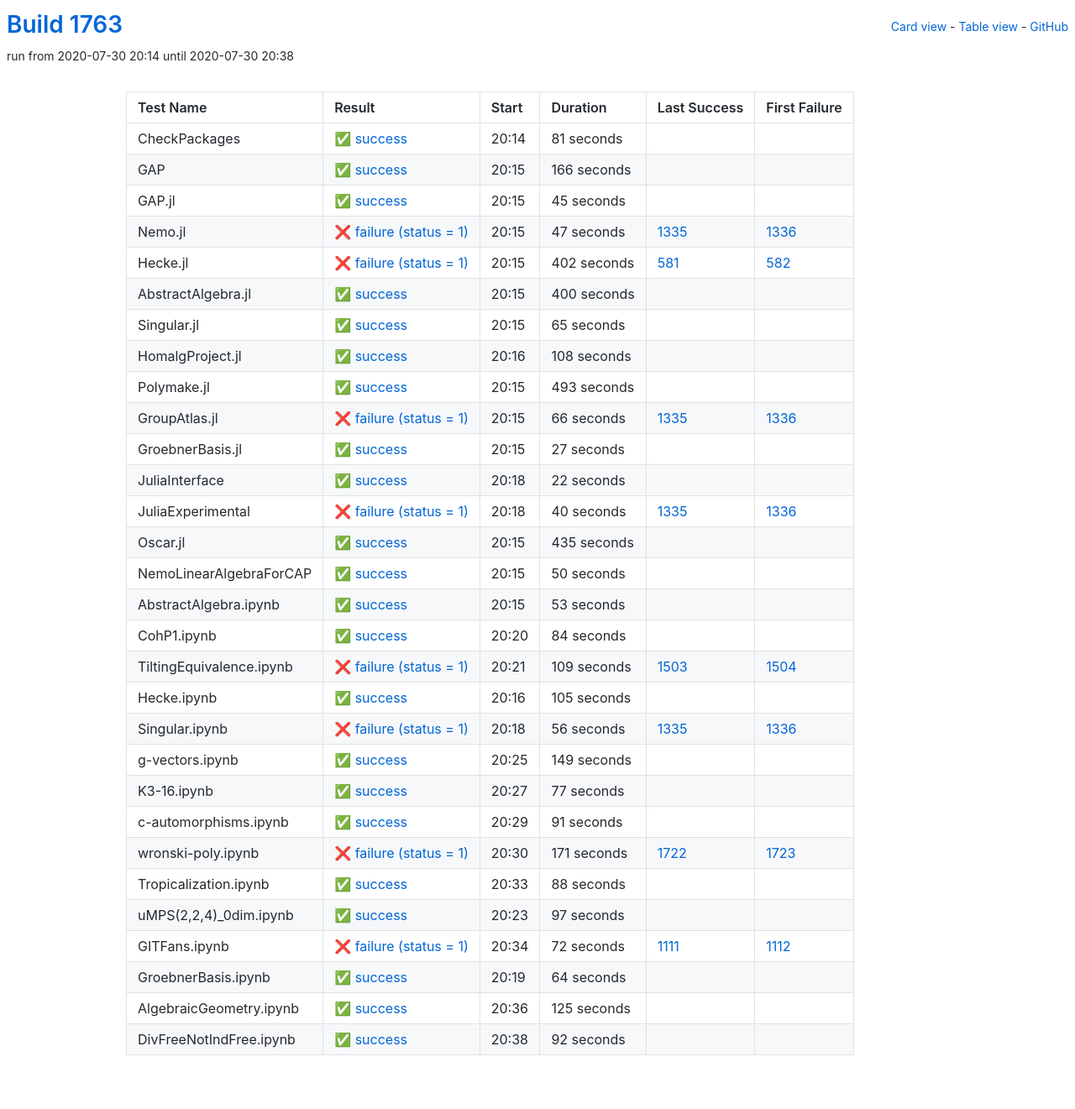
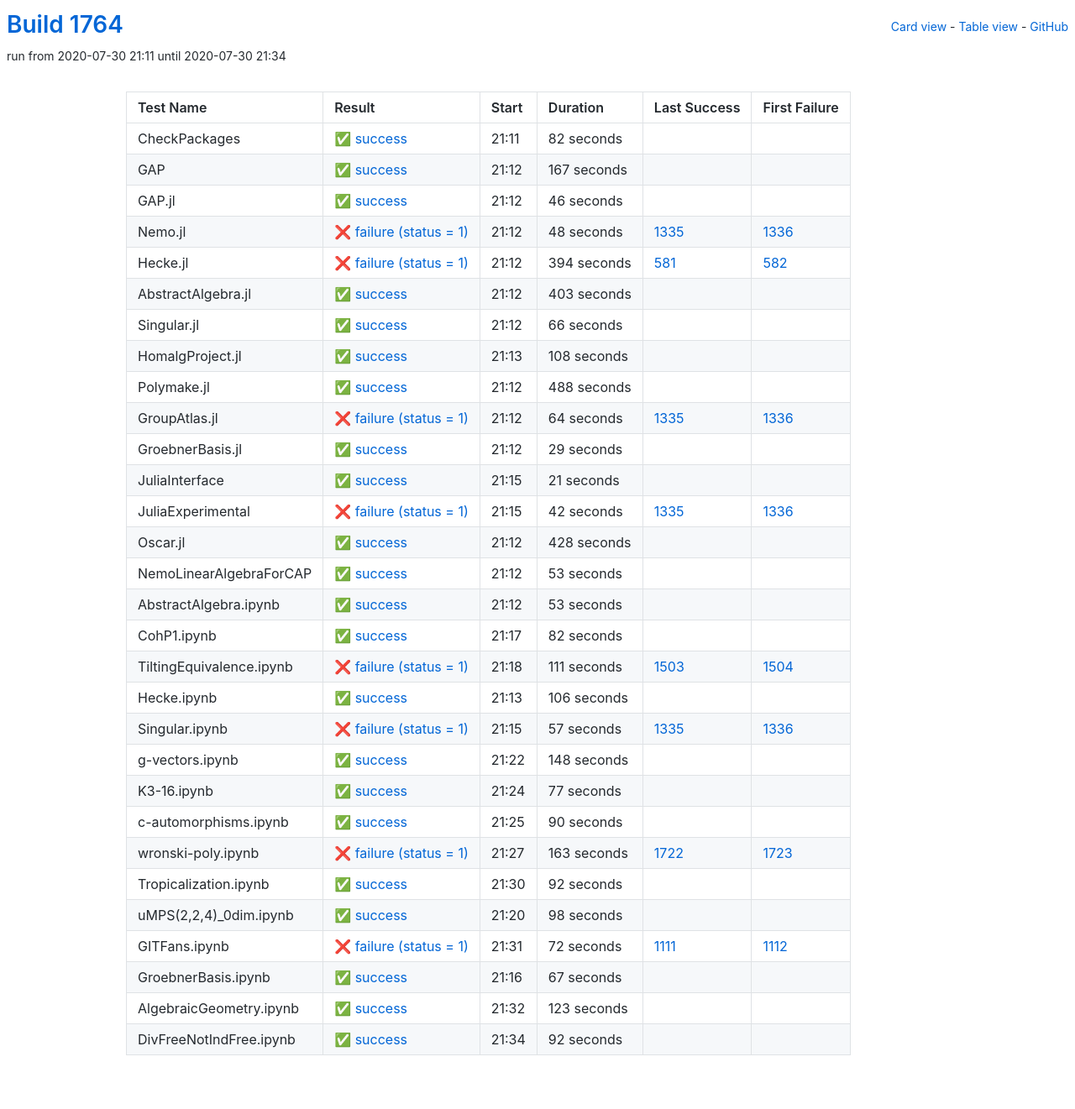
Before and after one commit to oscar-system/oscar-ci-status-1.4, a Jekyll site: the page built from table.html, in a window 1280 px wide. Shown: the whole page at 84% size. Built offline with Jekyll 4.4.1, drawn with Linux system fonts in a browser that asks for light colours.

Commit message:
Build #1764

```diff
--- a/_data/ci.yml
+++ b/_data/ci.yml
@@ -1,6 +1,6 @@
 ---
-build: 1763
-build_url: https://oscarci.mathematik.uni-kl.de/job/oscar-julia-1.4/1763/
+build: 1764
+build_url: https://oscarci.mathematik.uni-kl.de/job/oscar-julia-1.4/1764/
 job: oscar-julia-1.4
 organization: oscar-system
 repo: oscar-ci-status-1.4
@@ -8,92 +8,92 @@ repourl: https://github.com/oscar-system/oscar-ci-status-1.4
 tests:
 - name: CheckPackages
   id: checkpackages
-  log: https://oscarci.mathematik.uni-kl.de/job/oscar-julia-1.4/1763/artifact/logs/build-1763/CheckPackages.log
-  start: 2020-07-30 20:14
+  log: https://oscarci.mathematik.uni-kl.de/job/oscar-julia-1.4/1764/artifact/logs/build-1764/CheckPackages.log
+  start: 2020-07-30 21:11
   success: true
   exitcode: 0
   status: success
-  duration: 81
+  duration: 82
   last_success: false
   last_success_url:
   first_failure: false
   first_failure_url:
 - name: GAP
   id: gap
-  log: https://oscarci.mathematik.uni-kl.de/job/oscar-julia-1.4/1763/artifact/logs/build-1763/GAP.log
-  start: 2020-07-30 20:15
+  log: https://oscarci.mathematik.uni-kl.de/job/oscar-julia-1.4/1764/artifact/logs/build-1764/GAP.log
+  start: 2020-07-30 21:12
   success: true
   exitcode: 0
   status: success
-  duration: 166
+  duration: 167
   last_success: false
   last_success_url:
   first_failure: false
   first_failure_url:
 - name: GAP.jl
   id: gap-jl
-  log: https://oscarci.mathematik.uni-kl.de/job/oscar-julia-1.4/1763/artifact/logs/build-1763/GAP.jl.log
-  start: 2020-07-30 20:15
+  log: https://oscarci.mathematik.uni-kl.de/job/oscar-julia-1.4/1764/artifact/logs/build-1764/GAP.jl.log
+  start: 2020-07-30 21:12
   success: true
   exitcode: 0
   status: success
-  duration: 45
+  duration: 46
   last_success: false
   last_success_url:
   first_failure: false
   first_failure_url:
 - name: Nemo.jl
   id: nemo-jl
-  log: https://oscarci.mathematik.uni-kl.de/job/oscar-julia-1.4/1763/artifact/logs/build-1763/Nemo.jl.log
-  start: 2020-07-30 20:15
+  log: https://oscarci.mathematik.uni-kl.de/job/oscar-julia-1.4/1764/artifact/logs/build-1764/Nemo.jl.log
+  start: 2020-07-30 21:12
   success: false
   exitcode: 1
   status: failure
-  duration: 47
+  duration: 48
   last_success: 1335
   last_success_url: https://oscarci.mathematik.uni-kl.de/job/oscar-julia-1.4/1335/
   first_failure: 1336
   first_failure_url: https://oscarci.mathematik.uni-kl.de/job/oscar-julia-1.4/1336/
 - name: Hecke.jl
   id: hecke-jl
-  log: https://oscarci.mathematik.uni-kl.de/job/oscar-julia-1.4/1763/artifact/logs/build-1763/Hecke.jl.log
-  start: 2020-07-30 20:15
+  log: https://oscarci.mathematik.uni-kl.de/job/oscar-julia-1.4/1764/artifact/logs/build-1764/Hecke.jl.log
+  start: 2020-07-30 21:12
   success: false
   exitcode: 1
   status: failure
-  duration: 402
+  duration: 394
   last_success: 581
   last_success_url: https://oscarci.mathematik.uni-kl.de/job/oscar-julia-1.4/581/
   first_failure: 582
   first_failure_url: https://oscarci.mathematik.uni-kl.de/job/oscar-julia-1.4/582/
 - name: AbstractAlgebra.jl
   id: abstractalgebra-jl
-  log: https://oscarci.mathematik.uni-kl.de/job/oscar-julia-1.4/1763/artifact/logs/build-1763/AbstractAlgebra.jl.log
-  start: 2020-07-30 20:15
+  log: https://oscarci.mathematik.uni-kl.de/job/oscar-julia-1.4/1764/artifact/logs/build-1764/AbstractAlgebra.jl.log
+  start: 2020-07-30 21:12
   success: true
   exitcode: 0
   status: success
-  duration: 400
+  duration: 403
   last_success: false
   last_success_url:
   first_failure: false
   first_failure_url:
 - name: Singular.jl
   id: singular-jl
-  log: https://oscarci.mathematik.uni-kl.de/job/oscar-julia-1.4/1763/artifact/logs/build-1763/Singular.jl.log
-  start: 2020-07-30 20:15
+  log: https://oscarci.mathematik.uni-kl.de/job/oscar-julia-1.4/1764/artifact/logs/build-1764/Singular.jl.log
+  start: 2020-07-30 21:12
   success: true
   exitcode: 0
   status: success
-  duration: 65
+  duration: 66
   last_success: false
   last_success_url:
   first_failure: false
   first_failure_url:
 - name: HomalgProject.jl
   id: homalgproject-jl
-  log: https://oscarci.mathematik.uni-kl.de/job/oscar-julia-1.4/1763/artifact/logs/build-1763/HomalgProject.jl.log
-  start: 2020-07-30 20:16
+  log: https://oscarci.mathematik.uni-kl.de/job/oscar-julia-1.4/1764/artifact/logs/build-1764/HomalgProject.jl.log
+  start: 2020-07-30 21:13
   success: true
   exitcode: 0
   status: success
@@ -104,92 +104,92 @@ tests:
   first_failure_url:
 - name: Polymake.jl
   id: polymake-jl
-  log: https://oscarci.mathematik.uni-kl.de/job/oscar-julia-1.4/1763/artifact/logs/build-1763/Polymake.jl.log
-  start: 2020-07-30 20:15
+  log: https://oscarci.mathematik.uni-kl.de/job/oscar-julia-1.4/1764/artifact/logs/build-1764/Polymake.jl.log
+  start: 2020-07-30 21:12
   success: true
   exitcode: 0
   status: success
-  duration: 493
+  duration: 488
   last_success: false
   last_success_url:
   first_failure: false
   first_failure_url:
 - name: GroupAtlas.jl
   id: groupatlas-jl
-  log: https://oscarci.mathematik.uni-kl.de/job/oscar-julia-1.4/1763/artifact/logs/build-1763/GroupAtlas.jl.log
-  start: 2020-07-30 20:15
+  log: https://oscarci.mathematik.uni-kl.de/job/oscar-julia-1.4/1764/artifact/logs/build-1764/GroupAtlas.jl.log
+  start: 2020-07-30 21:12
   success: false
   exitcode: 1
   status: failure
-  duration: 66
+  duration: 64
   last_success: 1335
   last_success_url: https://oscarci.mathematik.uni-kl.de/job/oscar-julia-1.4/1335/
   first_failure: 1336
   first_failure_url: https://oscarci.mathematik.uni-kl.de/job/oscar-julia-1.4/1336/
 - name: GroebnerBasis.jl
   id: groebnerbasis-jl
-  log: https://oscarci.mathematik.uni-kl.de/job/oscar-julia-1.4/1763/artifact/logs/build-1763/GroebnerBasis.jl.log
-  start: 2020-07-30 20:15
+  log: https://oscarci.mathematik.uni-kl.de/job/oscar-julia-1.4/1764/artifact/logs/build-1764/GroebnerBasis.jl.log
+  start: 2020-07-30 21:12
   success: true
   exitcode: 0
   status: success
-  duration: 27
+  duration: 29
   last_success: false
   last_success_url:
   first_failure: false
   first_failure_url:
 - name: JuliaInterface
   id: juliainterface
-  log: https://oscarci.mathematik.uni-kl.de/job/oscar-julia-1.4/1763/artifact/logs/build-1763/JuliaInterface.log
-  start: 2020-07-30 20:18
+  log: https://oscarci.mathematik.uni-kl.de/job/oscar-julia-1.4/1764/artifact/logs/build-1764/JuliaInterface.log
+  start: 2020-07-30 21:15
   success: true
   exitcode: 0
   status: success
-  duration: 22
+  duration: 21
   last_success: false
   last_success_url:
   first_failure: false
   first_failure_url:
 - name: JuliaExperimental
   id: juliaexperimental
-  log: https://oscarci.mathematik.uni-kl.de/job/oscar-julia-1.4/1763/artifact/logs/build-1763/JuliaExperimental.log
-  start: 2020-07-30 20:18
+  log: https://oscarci.mathematik.uni-kl.de/job/oscar-julia-1.4/1764/artifact/logs/build-1764/JuliaExperimental.log
+  start: 2020-07-30 21:15
   success: false
   exitcode: 1
   status: failure
-  duration: 40
+  duration: 42
   last_success: 1335
   last_success_url: https://oscarci.mathematik.uni-kl.de/job/oscar-julia-1.4/1335/
   first_failure: 1336
   first_failure_url: https://oscarci.mathematik.uni-kl.de/job/oscar-julia-1.4/1336/
 - name: Oscar.jl
   id: oscar-jl
-  log: https://oscarci.mathematik.uni-kl.de/job/oscar-julia-1.4/1763/artifact/logs/build-1763/Oscar.jl.log
-  start: 2020-07-30 20:15
+  log: https://oscarci.mathematik.uni-kl.de/job/oscar-julia-1.4/1764/artifact/logs/build-1764/Oscar.jl.log
+  start: 2020-07-30 21:12
   success: true
   exitcode: 0
   status: success
-  duration: 435
+  duration: 428
   last_success: false
   last_success_url:
   first_failure: false
   first_failure_url:
 - name: NemoLinearAlgebraForCAP
   id: nemolinearalgebraforcap
-  log: https://oscarci.mathematik.uni-kl.de/job/oscar-julia-1.4/1763/artifact/logs/build-1763/NemoLinearAlgebraForCAP.log
-  start: 2020-07-30 20:15
+  log: https://oscarci.mathematik.uni-kl.de/job/oscar-julia-1.4/1764/artifact/logs/build-1764/NemoLinearAlgebraForCAP.log
+  start: 2020-07-30 21:12
   success: true
   exitcode: 0
   status: success
-  duration: 50
+  duration: 53
   last_success: false
   last_success_url:
   first_failure: false
   first_failure_url:
 - name: AbstractAlgebra.ipynb
   id: abstractalgebra-ipynb
-  log: https://oscarci.mathematik.uni-kl.de/job/oscar-julia-1.4/1763/artifact/logs/build-1763/AbstractAlgebra.ipynb.log
-  start: 2020-07-30 20:15
+  log: https://oscarci.mathematik.uni-kl.de/job/oscar-julia-1.4/1764/artifact/logs/build-1764/AbstractAlgebra.ipynb.log
+  start: 2020-07-30 21:12
   success: true
   exitcode: 0
   status: success
@@ -200,68 +200,68 @@ tests:
   first_failure_url:
 - name: CohP1.ipynb
   id: cohp1-ipynb
-  log: https://oscarci.mathematik.uni-kl.de/job/oscar-julia-1.4/1763/artifact/logs/build-1763/CohP1.ipynb.log
-  start: 2020-07-30 20:20
+  log: https://oscarci.mathematik.uni-kl.de/job/oscar-julia-1.4/1764/artifact/logs/build-1764/CohP1.ipynb.log
+  start: 2020-07-30 21:17
   success: true
   exitcode: 0
   status: success
-  duration: 84
+  duration: 82
   last_success: false
   last_success_url:
   first_failure: false
   first_failure_url:
 - name: TiltingEquivalence.ipynb
   id: tiltingequivalence-ipynb
-  log: https://oscarci.mathematik.uni-kl.de/job/oscar-julia-1.4/1763/artifact/logs/build-1763/TiltingEquivalence.ipynb.log
-  start: 2020-07-30 20:21
+  log: https://oscarci.mathematik.uni-kl.de/job/oscar-julia-1.4/1764/artifact/logs/build-1764/TiltingEquivalence.ipynb.log
+  start: 2020-07-30 21:18
   success: false
   exitcode: 1
   status: failure
-  duration: 109
+  duration: 111
   last_success: 1503
   last_success_url: https://oscarci.mathematik.uni-kl.de/job/oscar-julia-1.4/1503/
   first_failure: 1504
   first_failure_url: https://oscarci.mathematik.uni-kl.de/job/oscar-julia-1.4/1504/
 - name: Hecke.ipynb
   id: hecke-ipynb
-  log: https://oscarci.mathematik.uni-kl.de/job/oscar-julia-1.4/1763/artifact/logs/build-1763/Hecke.ipynb.log
-  start: 2020-07-30 20:16
+  log: https://oscarci.mathematik.uni-kl.de/job/oscar-julia-1.4/1764/artifact/logs/build-1764/Hecke.ipynb.log
+  start: 2020-07-30 21:13
   success: true
   exitcode: 0
   status: success
-  duration: 105
+  duration: 106
   last_success: false
   last_success_url:
   first_failure: false
   first_failure_url:
 - name: Singular.ipynb
   id: singular-ipynb
-  log: https://oscarci.mathematik.uni-kl.de/job/oscar-julia-1.4/1763/artifact/logs/build-1763/Singular.ipynb.log
-  start: 2020-07-30 20:18
+  log: https://oscarci.mathematik.uni-kl.de/job/oscar-julia-1.4/1764/artifact/logs/build-1764/Singular.ipynb.log
+  start: 2020-07-30 21:15
   success: false
   exitcode: 1
   status: failure
-  duration: 56
+  duration: 57
   last_success: 1335
   last_success_url: https://oscarci.mathematik.uni-kl.de/job/oscar-julia-1.4/1335/
   first_failure: 1336
   first_failure_url: https://oscarci.mathematik.uni-kl.de/job/oscar-julia-1.4/1336/
 - name: g-vectors.ipynb
   id: g-vectors-ipynb
-  log: https://oscarci.mathematik.uni-kl.de/job/oscar-julia-1.4/1763/artifact/logs/build-1763/g-vectors.ipynb.log
-  start: 2020-07-30 20:25
+  log: https://oscarci.mathematik.uni-kl.de/job/oscar-julia-1.4/1764/artifact/logs/build-1764/g-vectors.ipynb.log
+  start: 2020-07-30 21:22
   success: true
   exitcode: 0
   status: success
-  duration: 149
+  duration: 148
   last_success: false
   last_success_url:
   first_failure: false
   first_failure_url:
 - name: K3-16.ipynb
   id: k3-16-ipynb
-  log: https://oscarci.mathematik.uni-kl.de/job/oscar-julia-1.4/1763/artifact/logs/build-1763/K3-16.ipynb.log
-  start: 2020-07-30 20:27
+  log: https://oscarci.mathematik.uni-kl.de/job/oscar-julia-1.4/1764/artifact/logs/build-1764/K3-16.ipynb.log
+  start: 2020-07-30 21:24
   success: true
   exitcode: 0
   status: success
@@ -272,56 +272,56 @@ tests:
   first_failure_url:
 - name: c-automorphisms.ipynb
   id: c-automorphisms-ipynb
-  log: https://oscarci.mathematik.uni-kl.de/job/oscar-julia-1.4/1763/artifact/logs/build-1763/c-automorphisms.ipynb.log
-  start: 2020-07-30 20:29
+  log: https://oscarci.mathematik.uni-kl.de/job/oscar-julia-1.4/1764/artifact/logs/build-1764/c-automorphisms.ipynb.log
+  start: 2020-07-30 21:25
   success: true
   exitcode: 0
   status: success
-  duration: 91
+  duration: 90
   last_success: false
   last_success_url:
   first_failure: false
   first_failure_url:
 - name: wronski-poly.ipynb
   id: wronski-poly-ipynb
-  log: https://oscarci.mathematik.uni-kl.de/job/oscar-julia-1.4/1763/artifact/logs/build-1763/wronski-poly.ipynb.log
-  start: 2020-07-30 20:30
+  log: https://oscarci.mathematik.uni-kl.de/job/oscar-julia-1.4/1764/artifact/logs/build-1764/wronski-poly.ipynb.log
+  start: 2020-07-30 21:27
   success: false
   exitcode: 1
   status: failure
-  duration: 171
+  duration: 163
   last_success: 1722
   last_success_url: https://oscarci.mathematik.uni-kl.de/job/oscar-julia-1.4/1722/
   first_failure: 1723
   first_failure_url: https://oscarci.mathematik.uni-kl.de/job/oscar-julia-1.4/1723/
 - name: Tropicalization.ipynb
   id: tropicalization-ipynb
-  log: https://oscarci.mathematik.uni-kl.de/job/oscar-julia-1.4/1763/artifact/logs/build-1763/Tropicalization.ipynb.log
-  start: 2020-07-30 20:33
+  log: https://oscarci.mathematik.uni-kl.de/job/oscar-julia-1.4/1764/artifact/logs/build-1764/Tropicalization.ipynb.log
+  start: 2020-07-30 21:30
   success: true
   exitcode: 0
   status: success
-  duration: 88
+  duration: 92
   last_success: false
   last_success_url:
   first_failure: false
   first_failure_url:
 - name: uMPS(2,2,4)_0dim.ipynb
   id: umps-2-2-4-0dim-ipynb
-  log: https://oscarci.mathematik.uni-kl.de/job/oscar-julia-1.4/1763/artifact/logs/build-1763/uMPS-2-2-4-_0dim.ipynb.log
-  start: 2020-07-30 20:23
+  log: https://oscarci.mathematik.uni-kl.de/job/oscar-julia-1.4/1764/artifact/logs/build-1764/uMPS-2-2-4-_0dim.ipynb.log
+  start: 2020-07-30 21:20
   success: true
   exitcode: 0
   status: success
-  duration: 97
+  duration: 98
   last_success: false
   last_success_url:
   first_failure: false
   first_failure_url:
 - name: GITFans.ipynb
   id: gitfans-ipynb
-  log: https://oscarci.mathematik.uni-kl.de/job/oscar-julia-1.4/1763/artifact/logs/build-1763/GITFans.ipynb.log
-  start: 2020-07-30 20:34
+  log: https://oscarci.mathematik.uni-kl.de/job/oscar-julia-1.4/1764/artifact/logs/build-1764/GITFans.ipynb.log
+  start: 2020-07-30 21:31
   success: false
   exitcode: 1
   status: failure
@@ -332,32 +332,32 @@ tests:
   first_failure_url: https://oscarci.mathematik.uni-kl.de/job/oscar-julia-1.4/1112/
 - name: GroebnerBasis.ipynb
   id: groebnerbasis-ipynb
-  log: https://oscarci.mathematik.uni-kl.de/job/oscar-julia-1.4/1763/artifact/logs/build-1763/GroebnerBasis.ipynb.log
-  start: 2020-07-30 20:19
+  log: https://oscarci.mathematik.uni-kl.de/job/oscar-julia-1.4/1764/artifact/logs/build-1764/GroebnerBasis.ipynb.log
+  start: 2020-07-30 21:16
   success: true
   exitcode: 0
   status: success
-  duration: 64
+  duration: 67
   last_success: false
   last_success_url:
   first_failure: false
   first_failure_url:
 - name: AlgebraicGeometry.ipynb
   id: algebraicgeometry-ipynb
-  log: https://oscarci.mathematik.uni-kl.de/job/oscar-julia-1.4/1763/artifact/logs/build-1763/AlgebraicGeometry.ipynb.log
-  start: 2020-07-30 20:36
+  log: https://oscarci.mathematik.uni-kl.de/job/oscar-julia-1.4/1764/artifact/logs/build-1764/AlgebraicGeometry.ipynb.log
+  start: 2020-07-30 21:32
   success: true
   exitcode: 0
   status: success
-  duration: 125
+  duration: 123
   last_success: false
   last_success_url:
   first_failure: false
   first_failure_url:
 - name: DivFreeNotIndFree.ipynb
   id: divfreenotindfree-ipynb
-  log: https://oscarci.mathematik.uni-kl.de/job/oscar-julia-1.4/1763/artifact/logs/build-1763/DivFreeNotIndFree.ipynb.log
-  start: 2020-07-30 20:38
+  log: https://oscarci.mathematik.uni-kl.de/job/oscar-julia-1.4/1764/artifact/logs/build-1764/DivFreeNotIndFree.ipynb.log
+  start: 2020-07-30 21:34
   success: true
   exitcode: 0
   status: success
```
Also changed, not shown: README.md.
